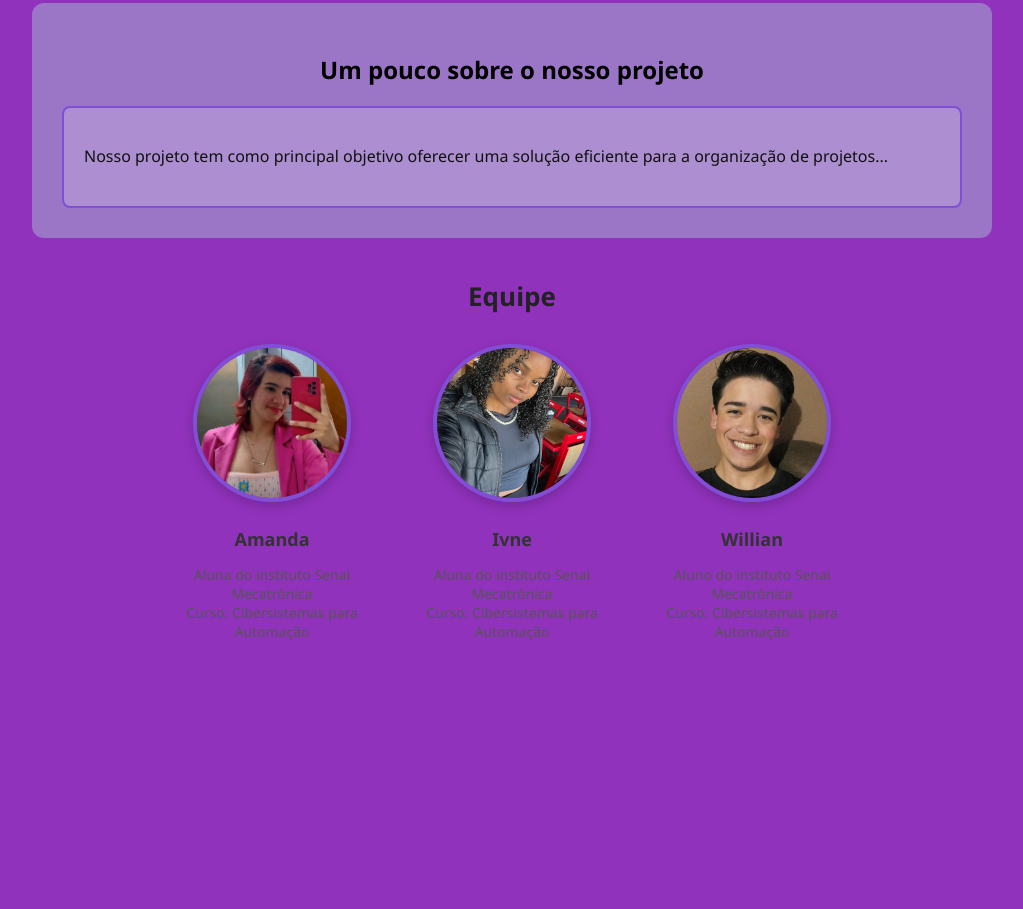
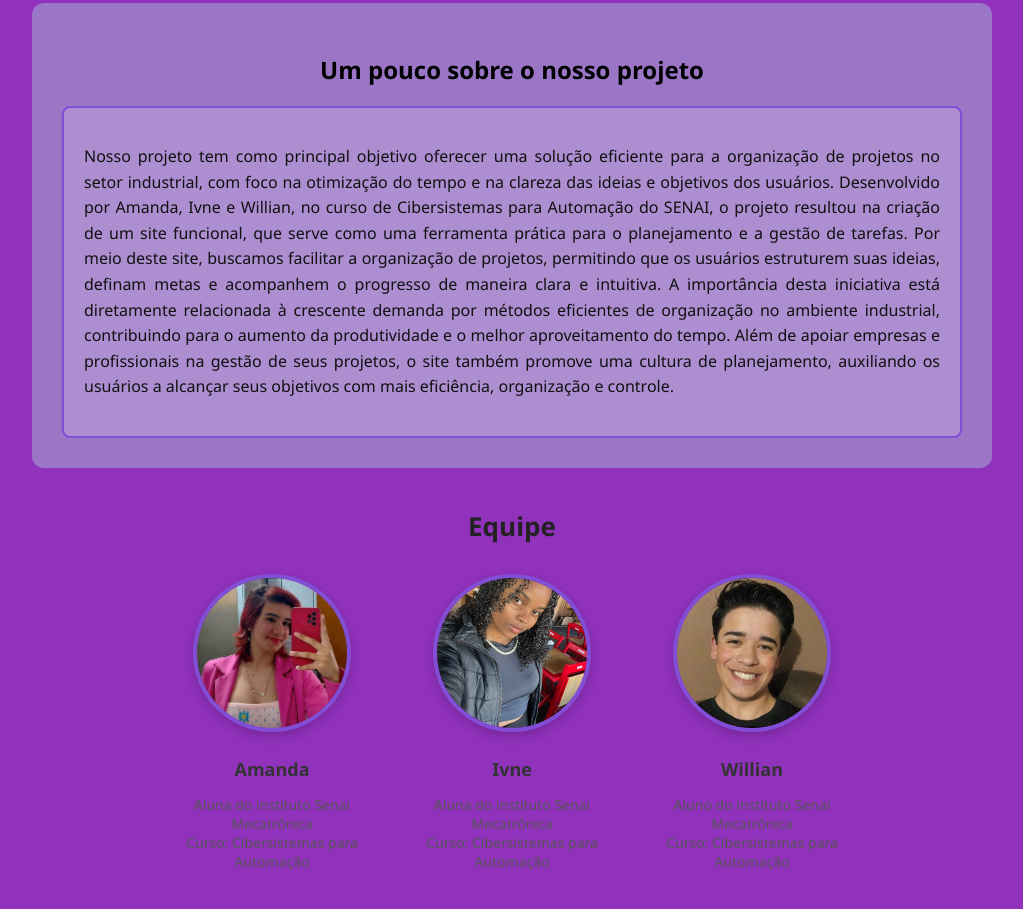
Before and after one commit to Amanda-Amado-Amaro/stc, a plain HTML site: page index.html in a window 1280 px wide. Shown: the part 2958-3867 px from the top of the page, without its empty margins (128-1151 px from the left). Before the commit the page ends 3653 px from the top, so only its background shows below. Drawn offline with Linux system fonts and the light colour scheme; no server answers.

Commit message:
first commit

```diff
--- a/index.html
+++ b/index.html
@@ -153,7 +153,11 @@
       <h2>Um pouco sobre o nosso projeto</h2>
       <div class="sobre-texto">
         <p>
-          Nosso projeto tem como principal objetivo oferecer uma solução eficiente para a organização de projetos...
+       Nosso projeto tem como principal objetivo oferecer uma solução eficiente para a organização de projetos no setor industrial, com foco na otimização do tempo e na clareza das ideias e objetivos dos usuários. Desenvolvido por Amanda, Ivne e Willian, no curso de Cibersistemas para Automação do SENAI, o projeto resultou na criação de um site funcional, que serve como uma ferramenta prática para o planejamento e a gestão de tarefas.
+
+Por meio deste site, buscamos facilitar a organização de projetos, permitindo que os usuários estruturem suas ideias, definam metas e acompanhem o progresso de maneira clara e intuitiva. A importância desta iniciativa está diretamente relacionada à crescente demanda por métodos eficientes de organização no ambiente industrial, contribuindo para o aumento da produtividade e o melhor aproveitamento do tempo.
+
+Além de apoiar empresas e profissionais na gestão de seus projetos, o site também promove uma cultura de planejamento, auxiliando os usuários a alcançar seus objetivos com mais eficiência, organização e controle.
         </p>
       </div>
     </section>
```
